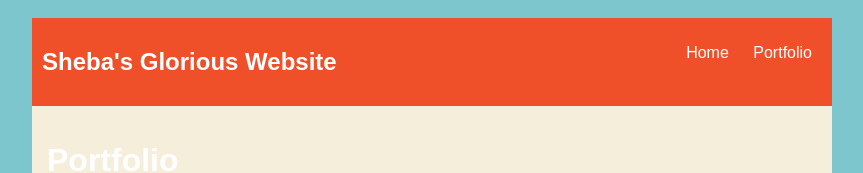
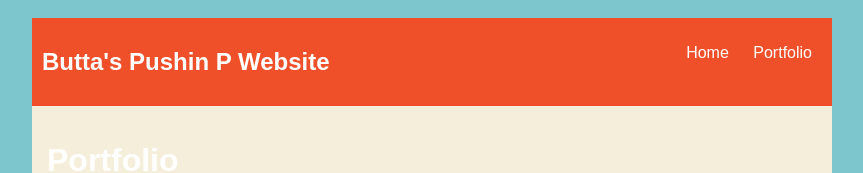
Before and after one commit to buttaaaaaaaa/buttaaaaaaaa.github.io, a plain HTML site: page portfolio.html in a window 1280 px wide. Shown: the top 173 px of the page, without its empty margins (208-1071 px from the left). Drawn offline with Linux system fonts and the light colour scheme.

Commit message:
first website

```diff
--- a/portfolio.html
+++ b/portfolio.html
@@ -112,7 +112,7 @@
     <body>
       <div id="all-contents">
         <nav>
-            <h1>Sheba's Glorious Website</h1>
+            <h1>Butta's Pushin P Website</h1>
             <ul id="nav-ul">
                 <li class="nav-li">
                   <a class="nav-a" href="index.html">Home</a>
```
